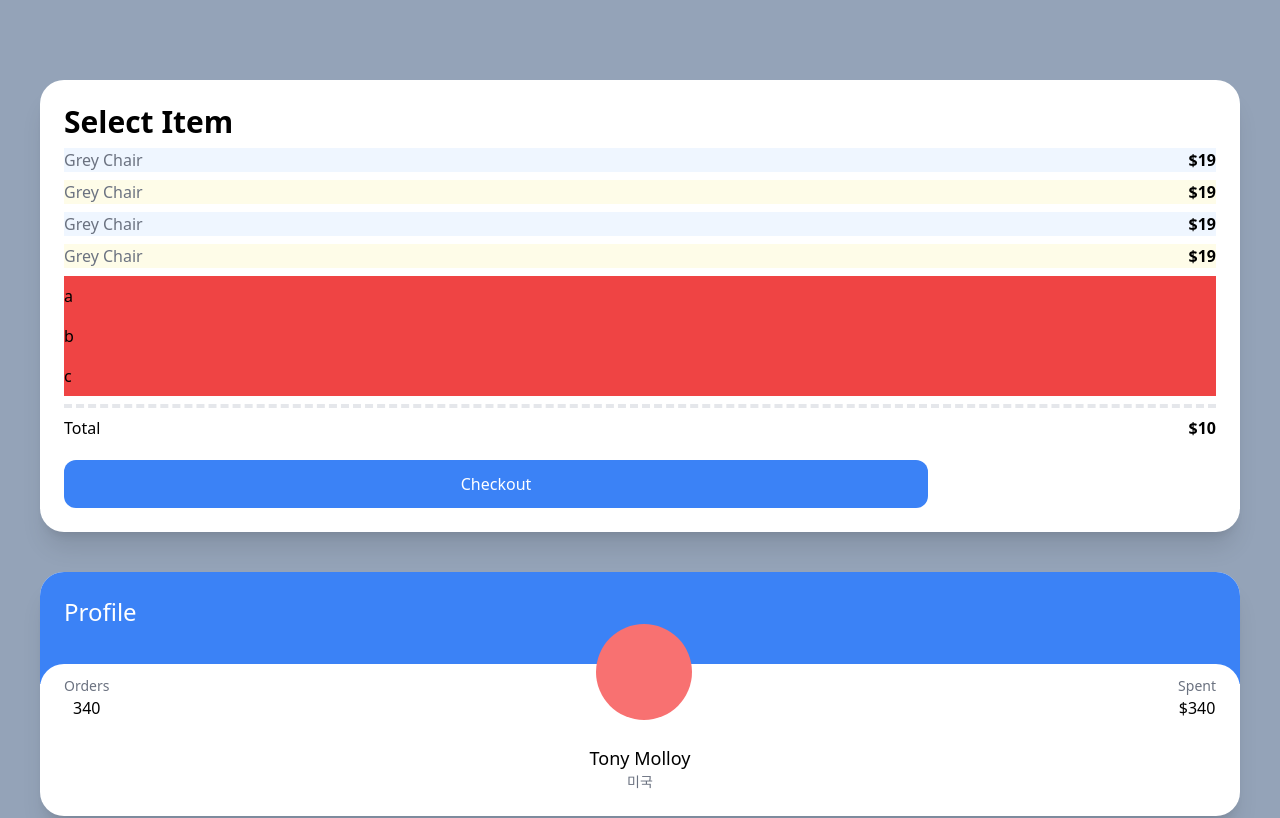
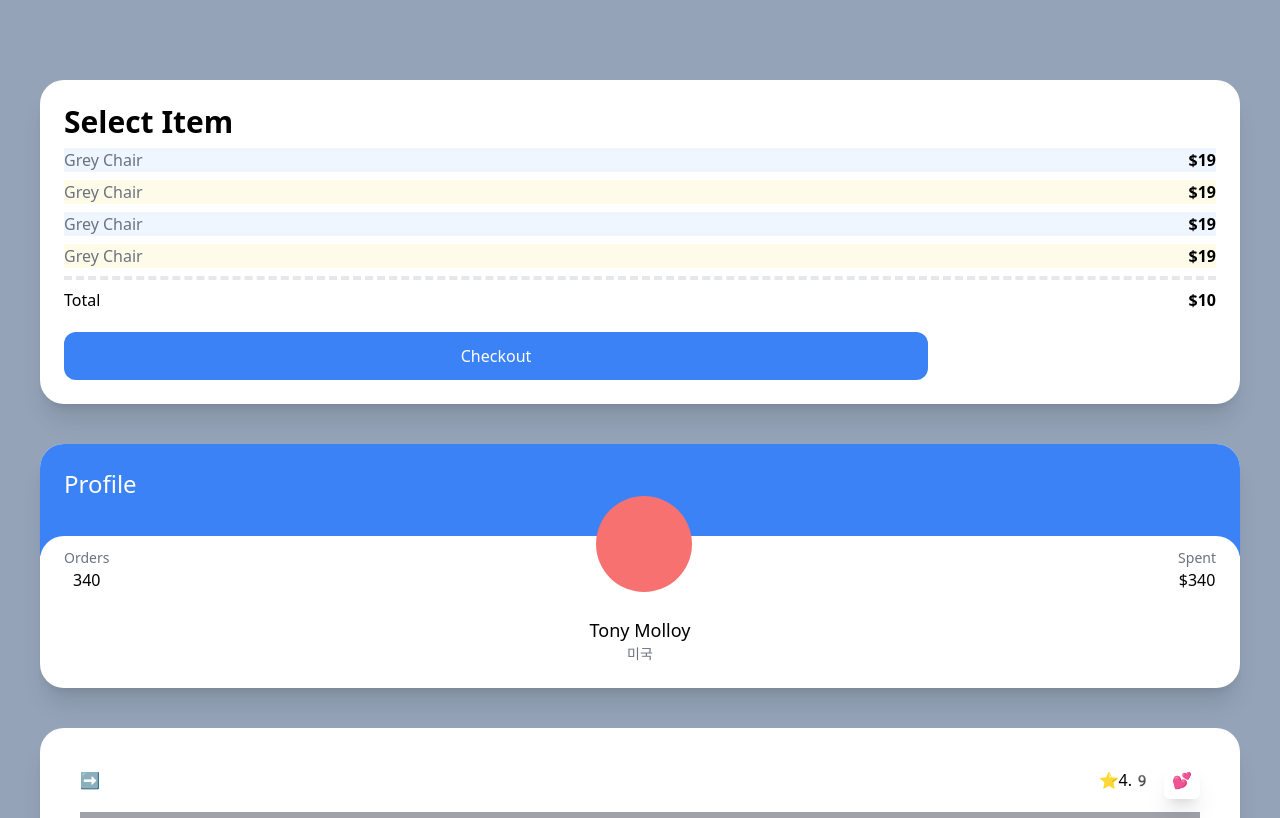
Before and after one commit to heegu0311/nomad-carrot-market, a Next.js app: page / in a window 1280 px wide. Shown: the top 818 px of the page. Built offline with nearby package versions, Linux system fonts and the light colour scheme.

Commit message:
feat: 4.6 Tailwind selectors (final)

```diff
--- a/src/pages/index.tsx
+++ b/src/pages/index.tsx
@@ -12,11 +12,6 @@ export default function Home() {
               <span className="text-gray-500">Grey Chair</span>
               <span className="font-semibold">$19</span>
             </div>
-          ))}
-          {["a", "b", "c", ""].map((c, i) => (
-            <li key={i} className="bg-red-500 py-2 empty:hidden">
-              {c}
-            </li>
           ))}
         </ul>
         <div className="flex justify-between mt-2 pt-2 border-t-4 border-dashed">
```
